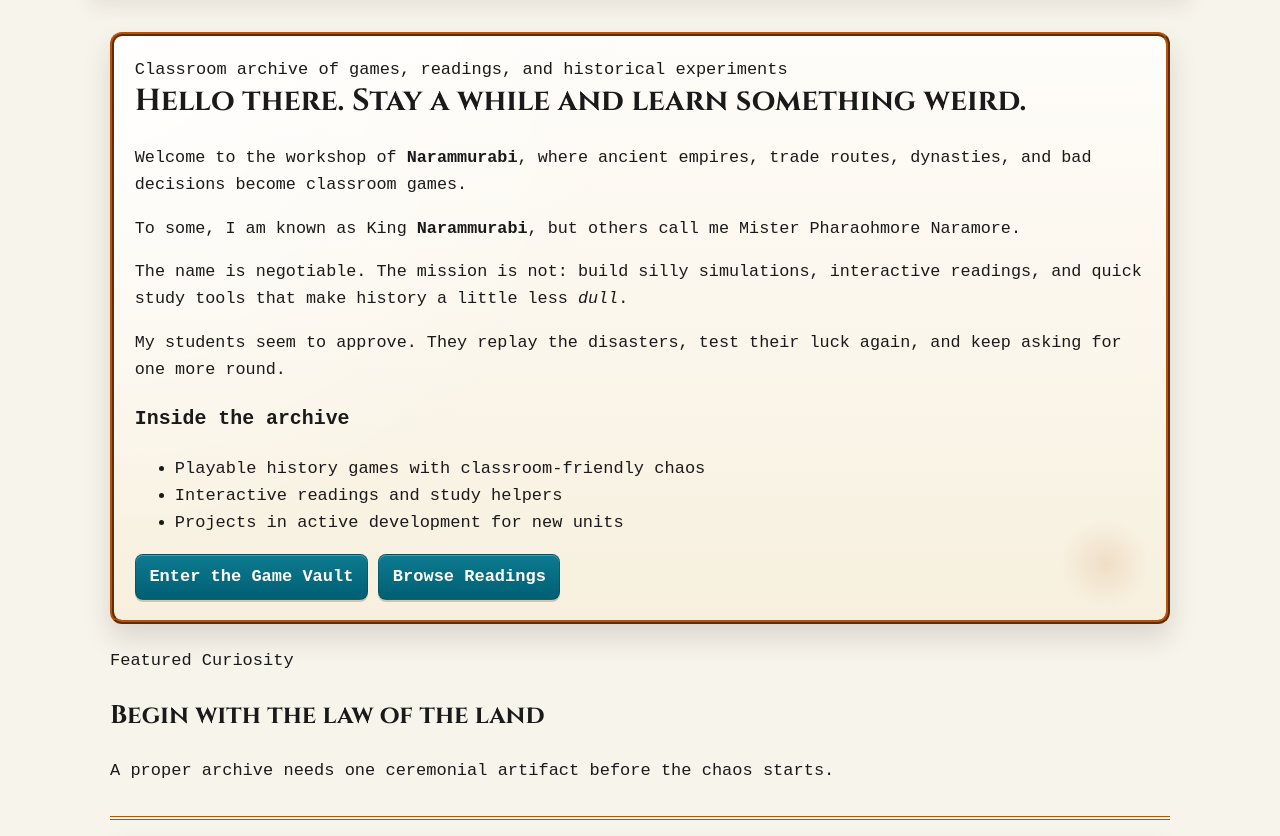
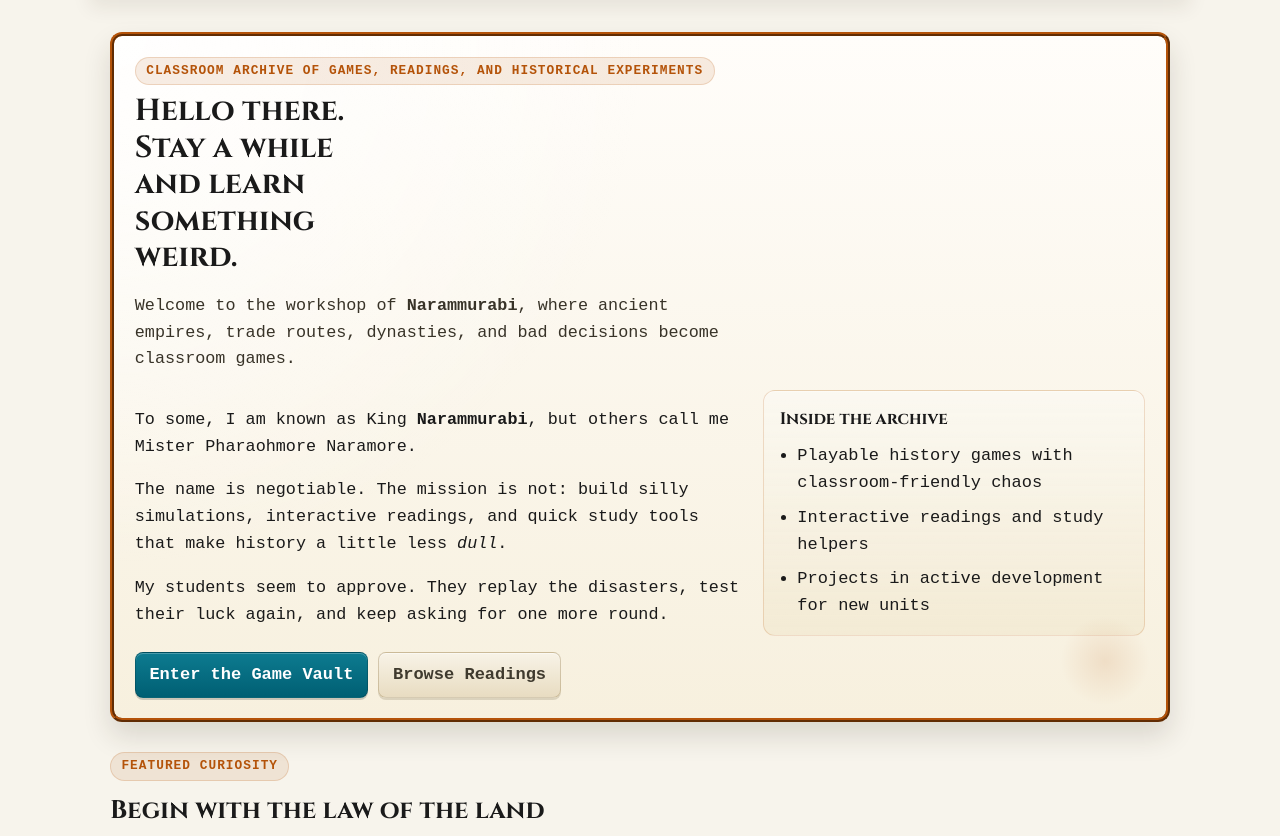
Before and after one commit to jcharlesarts/Narammurabi-Site, a plain HTML site: page index.html in a window 1280 px wide. Shown: the part 91-927 px from the top of the page. Drawn offline with Linux system fonts and the light colour scheme; a web font is replaced by a local one.

Commit message:
Enhance styles for hero and card components
Add new styles for hero sections and card features.

```diff
--- a/css/styles.css
+++ b/css/styles.css
@@ -92,6 +92,65 @@ a:hover {
 .hero h2 { font-size:1.9rem; line-height:1.2; margin-top:0; }
 h2 { font-family: var(--font-h2); }
 .hero p { font-size:1.05rem; }
+.hero-home h2 {
+  max-width: 12ch;
+  margin-bottom: 0.6rem;
+}
+.hero-kicker,
+.section-label {
+  display: inline-block;
+  margin: 0 0 0.5rem;
+  padding: 0.18rem 0.65rem;
+  border-radius: 999px;
+  background: rgba(180,83,9,0.1);
+  border: 1px solid rgba(180,83,9,0.18);
+  color: var(--brand);
+  font-size: 0.8rem;
+  font-weight: 700;
+  letter-spacing: 0.08em;
+  text-transform: uppercase;
+}
+.hero-lede {
+  max-width: 58ch;
+  color: #383328;
+  font-size: 1.08rem;
+}
+.hero-columns {
+  display: grid;
+  grid-template-columns: minmax(0, 1.6fr) minmax(240px, 1fr);
+  gap: 1rem;
+  align-items: start;
+}
+.hero-copy p:last-child {
+  margin-bottom: 0;
+}
+.hero-aside {
+  padding: 0.95rem 1rem;
+  border-radius: 12px;
+  background:
+    linear-gradient(180deg, rgba(255,255,255,0.72), rgba(255,255,255,0.18)),
+    rgba(239, 228, 199, 0.85);
+  border: 1px solid rgba(180,83,9,0.18);
+  box-shadow: inset 0 1px 0 rgba(255,255,255,0.4);
+}
+.hero-aside h3 {
+  margin: 0 0 0.55rem;
+  font-family: var(--font-h2);
+  font-size: 1.05rem;
+}
+.hero-highlights {
+  margin: 0;
+  padding-left: 1.1rem;
+}
+.hero-highlights li + li {
+  margin-top: 0.45rem;
+}
+.hero-actions {
+  display: flex;
+  flex-wrap: wrap;
+  gap: 0.65rem;
+  margin-top: 1rem;
+}
 .hero::after {
   content: "";
   position: absolute;
@@ -136,6 +195,32 @@ h2 { font-family: var(--font-h2); }
   border-color: rgba(0, 95, 115, 0.42);
 }
 
+.card-featured {
+  background:
+    linear-gradient(180deg, rgba(255,255,255,0.88), rgba(255,255,255,0.26)),
+    linear-gradient(135deg, rgba(180,83,9,0.05), rgba(0,95,115,0.06)),
+    var(--panel);
+}
+
+.card-coming-soon {
+  background:
+    linear-gradient(180deg, rgba(255,255,255,0.7), rgba(255,255,255,0.2)),
+    repeating-linear-gradient(-45deg, rgba(180,83,9,0.05) 0 8px, rgba(180,83,9,0.02) 8px 16px),
+    var(--panel);
+}
+
+.card-study::before {
+  background: linear-gradient(90deg, var(--accent), #57a7b6, transparent 80%);
+}
+
+.card-resource {
+  max-width: 780px;
+}
+
+.cards-resources {
+  grid-template-columns: 1fr;
+}
+
 .btn {
   display:inline-block; text-decoration:none;
   background: linear-gradient(180deg, #0d7b90 0%, var(--accent) 100%);
@@ -153,6 +238,19 @@ h2 { font-family: var(--font-h2); }
   box-shadow:
     0 6px 14px rgba(0,0,0,0.16),
     inset 0 1px 0 rgba(255,255,255,0.25);
+}
+
+.btn-secondary {
+  background: linear-gradient(180deg, #f8f3e7 0%, #e8dcc1 100%);
+  color: #3f3a2e;
+  border-color: rgba(125, 97, 46, 0.28);
+  box-shadow:
+    0 2px 0 rgba(91, 73, 33, 0.18),
+    inset 0 1px 0 rgba(255,255,255,0.5);
+}
+
+.btn-secondary:hover {
+  color: #2e2a22;
 }
 
 .site-footer {
@@ -175,6 +273,25 @@ h2 { font-family: var(--font-h2); }
 
 .about p:last-child {
   margin-bottom: 0;
+}
+
+.about-signoff {
+  margin-top: 0.9rem;
+  color: #40392d;
+}
+
+.section-heading {
+  margin: 1.8rem 0 0.45rem;
+  max-width: 46rem;
+}
+
+.section-heading h2 {
+  margin: 0.1rem 0 0.25rem;
+}
+
+.section-heading p:last-child,
+.section-intro {
+  color: var(--muted);
 }
 
 /* Ensure anchors account for sticky header */
@@ -393,6 +510,15 @@ section { scroll-margin-top: calc(var(--header-height) + 12px); }
   .hero {
     padding: 1rem;
   }
+  .hero-columns {
+    grid-template-columns: 1fr;
+  }
+  .hero-home h2 {
+    max-width: none;
+  }
+  .hero-aside {
+    padding: 0.85rem 0.9rem;
+  }
   .cards {
     grid-template-columns: 1fr;
   }
@@ -406,6 +532,7 @@ section { scroll-margin-top: calc(var(--header-height) + 12px); }
 
 /* ——— Per-game display fonts using :has() ——— */
 /* Fix It or Let It Fall (Metal Mania) */
+.card-fiolif h3,
 .cards .card:has(a[href*="Fiolif"]) h3,
 .cards .card:has(a[href*="FIOLIF/"]) h3 {
   font-family: var(--font-game-fiolif);
@@ -413,6 +540,7 @@ section { scroll-margin-top: calc(var(--header-height) + 12px); }
 }
 
 /* Caravan Courier (Astloch) */
+.card-caravan h3,
 .cards .card:has(a[href*="Mesopotamian-Trade-Simulator"]) h3,
 .cards .card:has(a[href*="Caravan"]) h3 {
   font-family: var(--font-game-caravan);
@@ -420,6 +548,7 @@ section { scroll-margin-top: calc(var(--header-height) + 12px); }
 }
 
 /* FIOLIF — Retro (Press Start 2P) */
+.card-fiolif-retro h3,
 .cards .card:has(a[href*="FIOLIF-RETRO"]) h3 {
   font-family: var(--font-game-retro);
   font-size: 1rem;            /* Press Start 2P runs small */
@@ -429,6 +558,7 @@ section { scroll-margin-top: calc(var(--header-height) + 12px); }
 }
 
 /* Mandate of Heaven (calligraphy style) */
+.card-mandate h3,
 .cards .card:has(a[href*="Mandate-of-Heaven-Challenge"]) h3,
 .cards .card:has(a[href*="Mandate"]) h3 {
   font-family: var(--font-game-moh);
```
